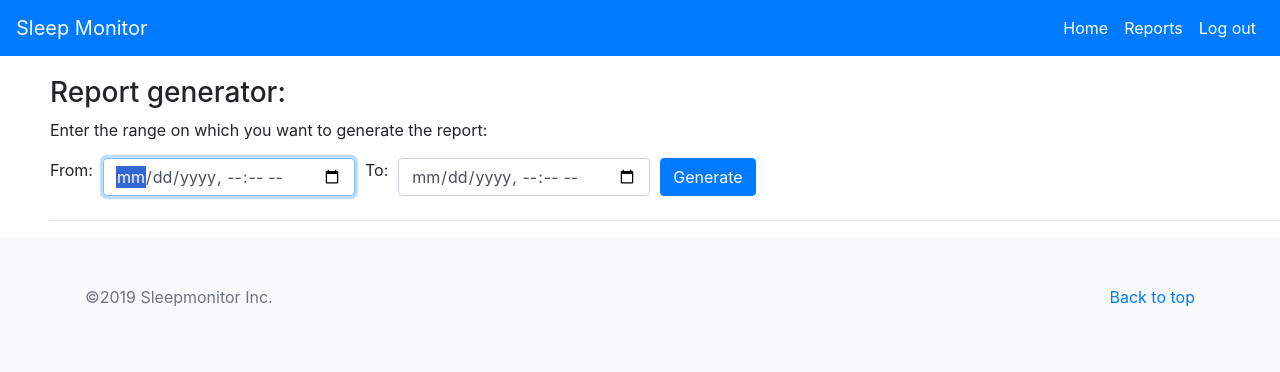
After one commit to ropa1998/SleepMonitor, a Flask app: page /reports in a window 1280 px wide. The commit adds this page. Shown: the top 372 px of the page. Run offline with Flask 2, Linux system fonts and the light colour scheme; some libraries are stand-ins or nearby versions.

Commit message:
Report generator screen added. TODO: implement back.

```diff
--- a/Python/Flask/app.py
+++ b/Python/Flask/app.py
@@ -62,6 +62,11 @@ def index():
     return render_template('index.html')
 
 
+@app.route("/reports")
+def reports():
+    return render_template('reports.html')
+
+
 @app.route("/", methods=['POST'])
 def login_post():
     email = request.form.get('username')
@@ -69,14 +74,14 @@ def login_post():
 
     # TODO: improve this?
     if email == 'admin' and password == 'admin':
-        return redirect(url_for('info'))
+        return redirect(url_for('home'))
     else:
         flash('Invalid credentials')
         return redirect(url_for('index'))
 
 
-@app.route("/info")
-def info():
+@app.route("/home")
+def home():
     time, temp, hum, light = getLastData()
     templateData = {
         'time': time,
@@ -85,10 +90,10 @@ def info():
         'light': light,
         'numSamples': numSamples
     }
-    return render_template('info.html', **templateData)
+    return render_template('home.html', **templateData)
 
 
-@app.route('/info', methods=['POST'])
+@app.route('/home', methods=['POST'])
 def my_form_post():
     global numSamples
     numSamples = int(request.form['numSamples'])
@@ -105,7 +110,7 @@ def my_form_post():
         'light': light,
         'numSamples': numSamples
     }
-    return render_template('info.html', **templateData)
+    return render_template('home.html', **templateData)
 
 
 # TODO refactor all plots in one method.
@@ -148,8 +153,8 @@ def plot_hum():
     axis.set_ylim([min(ys)-5, max(ys)+5])
     xs = range(numSamples)
     axis.plot(xs, ys)
-    # print(max(temps))
-    axis.axhspan(30, 40, facecolor='red', alpha=0.3)
+    print(min(temps))
+    axis.axhspan(min(ys) - 5 if min(ys) < 30 else 30, 40, facecolor='red', alpha=0.3)
     axis.axhspan(40, 45, facecolor='yellow', alpha=0.5)
     axis.axhspan(45, 55, facecolor='green', alpha=0.3)
     axis.axhspan(55, 60, facecolor='yellow', alpha=0.5)
--- /dev/null
+++ b/Python/Flask/static/reports.css
@@ -0,0 +1,4 @@
+footer {
+    padding-top: 3rem;
+    padding-bottom: 3rem;
+}
--- /dev/null
+++ b/Python/Flask/templates/reports.html
@@ -0,0 +1,84 @@
+<!DOCTYPE html>
+<html lang="en">
+<head>
+    <meta charset="UTF-8">
+    <title>Reports</title>
+    <link rel="stylesheet" href="https://stackpath.bootstrapcdn.com/bootstrap/4.3.1/css/bootstrap.min.css"
+          integrity="sha384-ggOyR0iXCbMQv3Xipma34MD+dH/1fQ784/j6cY/iJTQUOhcWr7x9JvoRxT2MZw1T" crossorigin="anonymous">
+    <link rel="stylesheet" href="{{url_for('.static', filename='reports.css')}}">
+
+</head>
+<body>
+<nav class="navbar navbar-expand-sm navbar-dark bg-primary">
+    <a class="navbar-brand" href="#">Sleep Monitor</a>
+    <button class="navbar-toggler" type="button" data-toggle="collapse" data-target="#navbarSupportedContent"
+            aria-controls="navbarSupportedContent" aria-expanded="false" aria-label="Toggle navigation">
+        <span class="navbar-toggler-icon"></span>
+    </button>
+    <div class="collapse navbar-collapse" id="navbarSupportedContent">
+        <ul class="navbar-nav ml-auto">
+            <li class="nav-item active">
+                <a class="nav-link" href="/home">Home<span class="sr-only">(current)</span></a>
+            </li>
+            <li class="nav-item active">
+                <a class="nav-link" href="#">Reports<span class="sr-only">(current)</span></a>
+            </li>
+            <li class="nav-item active">
+                <a class="nav-link" href="/">Log out</a>
+            </li>
+        </ul>
+
+    </div>
+</nav>
+
+<div style="background-color:#fff; padding-left:50px">
+    <div style="height:20px"></div>
+    <h3>Report generator: </h3>
+    <p>Enter the range on which you want to generate the report:</p>
+    <form class="form-inline">
+        <div class="form-row" style="margin:0">
+            <p>From: </p>
+            <div style="width:10px"></div>
+            <label class="sr-only">From</label>
+            <input name="username" type="datetime-local" id="id" class="form-control" placeholder="From" required=""
+                   autofocus="">
+            <div style="width:10px"></div>
+
+            <p>To: </p>
+            <div style="width:10px"></div>
+
+            <label class="sr-only">From</label>
+            <input name="username" type="datetime-local" id="ee" class="form-control" placeholder="From" required=""
+                   autofocus="">
+            <div style="width:10px"></div>
+
+            <button type="submit" class="btn btn-primary mb-2">Generate</button>
+        </div>
+
+    </form>
+
+    <hr>
+</div>
+
+<footer class="text-muted bg-light">
+    <div class="container">
+        <p class="float-right">
+            <a href="#">Back to top</a>
+        </p>
+        <p>©2019 Sleepmonitor Inc.</p>
+    </div>
+</footer>
+
+<script src="https://code.jquery.com/jquery-3.3.1.slim.min.js"
+        integrity="sha384-q8i/X+965DzO0rT7abK41JStQIAqVgRVzpbzo5smXKp4YfRvH+8abtTE1Pi6jizo"
+        crossorigin="anonymous"></script>
+<script src="https://cdnjs.cloudflare.com/ajax/libs/popper.js/1.14.7/umd/popper.min.js"
+        integrity="sha384-UO2eT0CpHqdSJQ6hJty5KVphtPhzWj9WO1clHTMGa3JDZwrnQq4sF86dIHNDz0W1"
+        crossorigin="anonymous"></script>
+<script src="https://stackpath.bootstrapcdn.com/bootstrap/4.3.1/js/bootstrap.min.js"
+        integrity="sha384-JjSmVgyd0p3pXB1rRibZUAYoIIy6OrQ6VrjIEaFf/nJGzIxFDsf4x0xIM+B07jRM"
+        crossorigin="anonymous"></script>
+</body>
+
+
+</html>
```
Also changed, not shown: Python/Flask/templates/home.html (renamed from Python/Flask/templates/info.html, +7 -4 lines).
